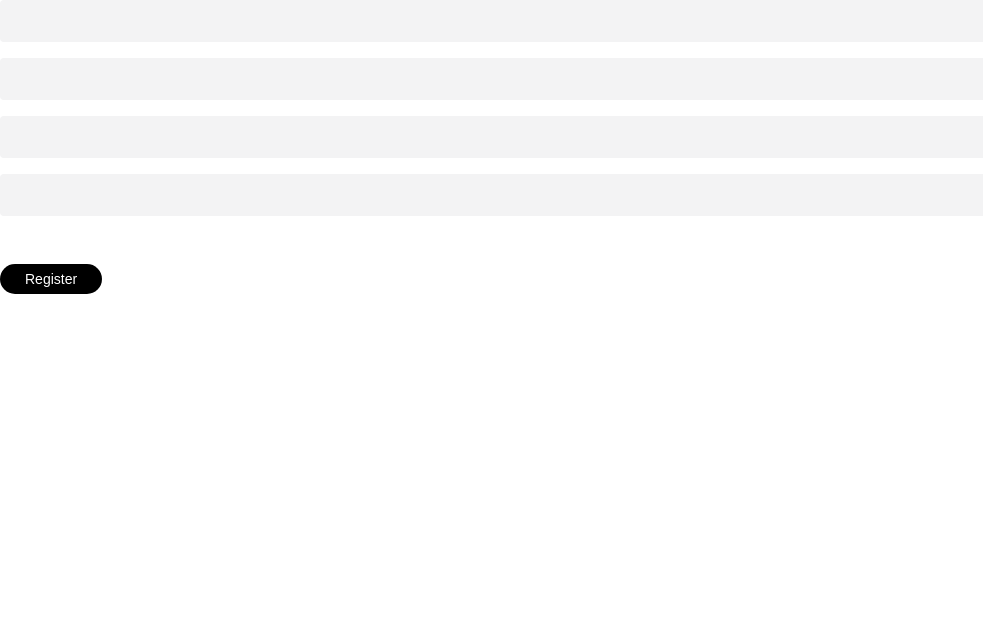
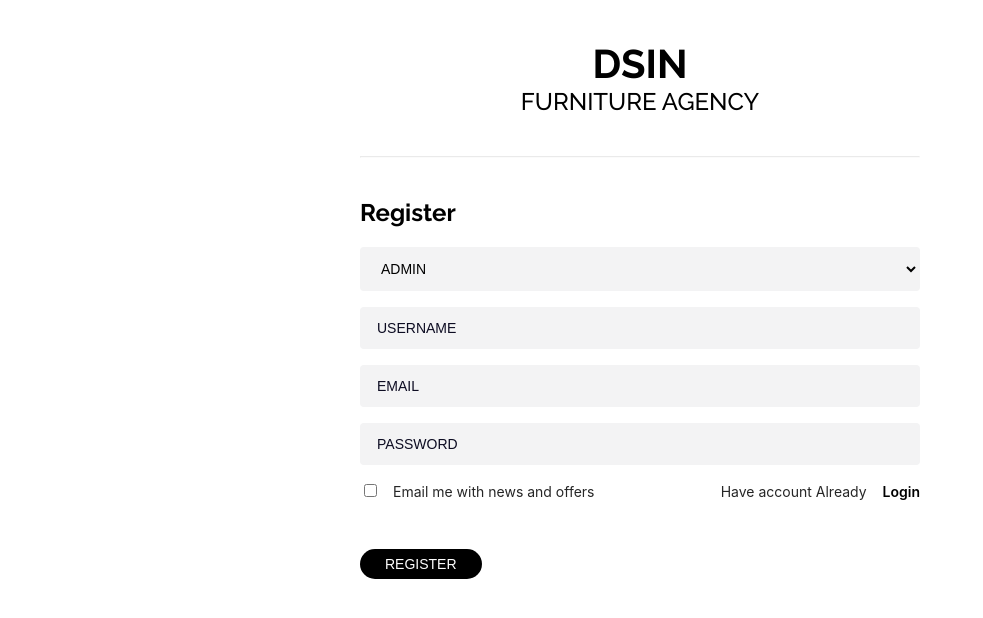
Before and after one commit to zefashofihatul/dism-fullstack, a React (Create React App) app in the folder client/: page /auth/register in a window 1280 px wide. Shown: the top 618 px of the page, without its empty margins (0-983 px from the left). Built offline with nearby package versions, Linux system fonts and the light colour scheme.

Commit message:
Register form

```diff
--- a/client/src/components/Form/InputField.jsx
+++ b/client/src/components/Form/InputField.jsx
@@ -1,5 +1,5 @@
 import PropTypes, { checkPropTypes } from 'prop-types';
-import { Input, CheckBox, Label, Anchor } from './style/InputField';
+import { Input, CheckBox, Label, Anchor, Select } from './style/InputField';
 import { FieldWrapper } from './FieldWrapper';
 import { useNavigate } from 'react-router';
 
@@ -49,14 +49,30 @@ CheckBoxField.propTypes = {
   error: PropTypes.object
 };
 
+export const SelectField = (props) => {
+  const { label, className, name, children } = props;
+  return (
+    <FieldWrapper>
+      <Select>{children}</Select>
+    </FieldWrapper>
+  );
+};
+
+SelectField.propTypes = {
+  label: PropTypes.string,
+  className: PropTypes.string,
+  name: PropTypes.string,
+  children: PropTypes.element
+};
+
 export const LabelLink = (props) => {
-  const { label, link } = props;
+  const { label, linkLabel, link } = props;
   const navigate = useNavigate();
   return (
     <FieldWrapper>
       <>
         <Label>{label}</Label>
-        <Anchor onClick={() => navigate('/auth/register')}>{link}</Anchor>
+        <Anchor onClick={() => navigate(link)}>{linkLabel}</Anchor>
       </>
     </FieldWrapper>
   );
@@ -64,5 +80,6 @@ export const LabelLink = (props) => {
 
 LabelLink.propTypes = {
   label: PropTypes.string,
+  linkLabel: PropTypes.string,
   link: PropTypes.string
 };
--- a/client/src/components/Form/style/InputField.jsx
+++ b/client/src/components/Form/style/InputField.jsx
@@ -56,3 +56,39 @@ export const Anchor = styled.a`
   font-weight: 600;
   cursor: pointer;
 `;
+
+export const Select = styled.select`
+  color: #000000;
+  font-size: 14px;
+  font-weight: 400;
+  width: 100%;
+  box-sizing: border-box;
+  padding: 12px 16px;
+  border-radius: 4px;
+  background-color: rgb(243, 243, 244);
+  transition: background-color 400ms ease, outline 400ms ease, color 400ms ease,
+    box-shadow 400ms ease, -webkit-box-shadow 200ms ease;
+  &:hover {
+    outline: none;
+    background-color: transparent;
+    border: 1px solid rgba(210, 91, 91, 0.1);
+    box-shadow: 0px 0px 5px rgba(98, 87, 201, 0.8);
+    transition: 200ms;
+  }
+  &:focus {
+    outline: none;
+    background-color: transparent;
+    border: 1px solid rgba(98, 87, 201, 0.5);
+    box-shadow: 0px 0px 5px rgba(98, 87, 201, 0.8);
+    transition: 200ms;
+  }
+  ${(props) =>
+    props.error
+      ? css`
+          border: 1px solid transparent;
+          background-color: rgba(210, 91, 91, 0.1);
+        `
+      : css`
+          border: 1px solid transparent;
+        `}
+`;
--- a/client/src/features/auth/components/LoginForm.jsx
+++ b/client/src/features/auth/components/LoginForm.jsx
@@ -6,7 +6,7 @@ import { useAuth } from 'lib/auth';
 import PropTypes from 'prop-types';
 
 const schema = z.object({
-  email: z.number().min(1, 'Required'),
+  email: z.string().email('Not a valid email'),
   password: z.string().min(1, 'Required')
 });
 
@@ -35,7 +35,7 @@ export const LoginForm = ({ onSuccess }) => {
             error={formState.errors['password']}
             registration={register('password')}
           />
-          <LabelLink label="Create new account" link="Register" />
+          <LabelLink label="Create new account" linkLabel="Register" link="/auth/register" />
           <Button type="submit" className="loginbutton">
             LOGIN TO DASHBOARD
           </Button>
--- a/client/src/features/auth/components/RegisterForm.jsx
+++ b/client/src/features/auth/components/RegisterForm.jsx
@@ -1,9 +1,18 @@
 import * as React from 'react';
+import * as z from 'zod';
 import { Link } from 'react-router-dom';
-import { TextField, Form, CheckBoxField, LabelLink } from 'components/Form';
+import { TextField, Form, CheckBoxField, LabelLink, SelectField } from 'components/Form';
+import { DoubleFlex } from '../styles/login';
 import { Button } from 'components/Button';
 import PropTypes from 'prop-types';
 import { useAuth } from 'lib/auth';
+
+const schema = z.object({
+  idRole: z.string().min(1, 'Required'),
+  username: z.string().min(1, 'Required'),
+  email: z.string().email('Not a valid email'),
+  password: z.string().min(1, 'Required')
+});
 
 export const RegisterForm = ({ onSuccess }) => {
   const { registerFn } = useAuth();
@@ -16,35 +25,43 @@ export const RegisterForm = ({ onSuccess }) => {
       }}
       options={{
         shouldUnregister: true
-      }}>
+      }}
+      schema={schema}>
       {({ register, formState }) => (
         <>
-          <TextField
-            type="text"
-            label="idRole"
-            error={formState.errors['idRole']}
-            registration={register('idRole')}
-          />
+          <SelectField>
+            <>
+              <option value="ADMIN">ADMIN</option>
+              <option value="USER">USER</option>
+            </>
+          </SelectField>
           <TextField
             type="text"
             label="username"
+            placeholder="USERNAME"
             error={formState.errors['username']}
             registration={register('username')}
           />
           <TextField
             type="text"
             label="email"
+            placeholder="EMAIL"
             error={formState.errors['email']}
             registration={register('email')}
           />
           <TextField
             type="text"
             label="password"
+            placeholder="PASSWORD"
             error={formState.errors['password']}
             registration={register('password')}
           />
+          <DoubleFlex>
+            <CheckBoxField label="Email me with news and offers" />
+            <LabelLink label="Have account Already" linkLabel="Login" link="/auth/login" />
+          </DoubleFlex>
           <Button type="submit" className="button-full">
-            Register
+            REGISTER
           </Button>
         </>
       )}
--- a/client/src/features/auth/routes/Register.jsx
+++ b/client/src/features/auth/routes/Register.jsx
@@ -1,7 +1,28 @@
 import { useNavigate } from 'react-router';
 import { RegisterForm } from '../components/RegisterForm';
+import {
+  AuthContent,
+  FormTitle,
+  Main,
+  Line,
+  TitleWrapper,
+  Title,
+  Description
+} from '../styles/login';
 
 export const Register = () => {
   const navigate = useNavigate();
-  return <RegisterForm onSuccess={() => navigate('/auth/login')} />;
+  return (
+    <Main>
+      <AuthContent>
+        <TitleWrapper>
+          <Title>DSIN</Title>
+          <Description>FURNITURE AGENCY</Description>
+        </TitleWrapper>
+        <Line />
+        <FormTitle>Register</FormTitle>
+        <RegisterForm onSuccess={() => navigate('/auth/login')} />
+      </AuthContent>
+    </Main>
+  );
 };
--- a/client/src/features/auth/styles/login.js
+++ b/client/src/features/auth/styles/login.js
@@ -14,6 +14,7 @@ export const FormTitle = styled.h2`
 export const Main = styled.div`
   margin: 0 auto;
   padding: 0 20px;
+  margin-bottom: 80px;
 `;
 
 export const TitleWrapper = styled.div`
@@ -37,3 +38,10 @@ export const Line = styled.hr`
   opacity: 0.2;
   margin-bottom: 40px;
 `;
+
+export const DoubleFlex = styled.div`
+  display: flex;
+  justify-content: space-between;
+  flex-grow: 1;
+  flex-wrap: wrap;
+`;
```
